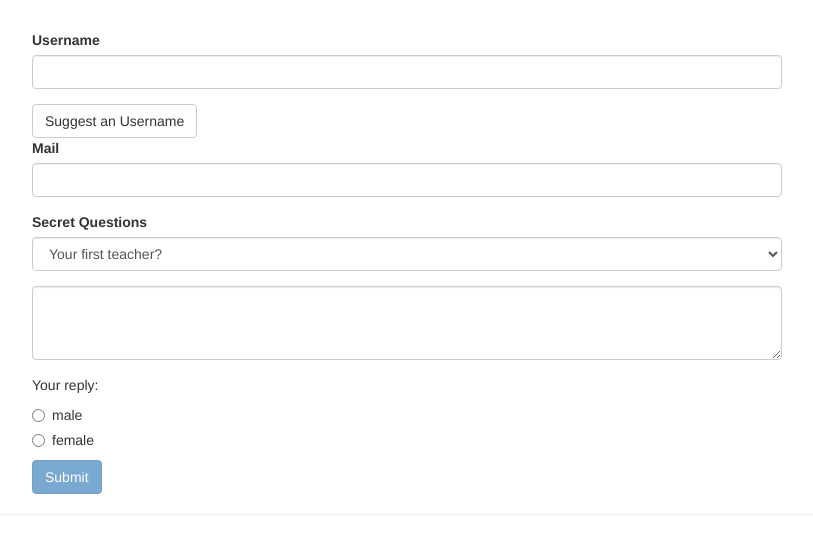
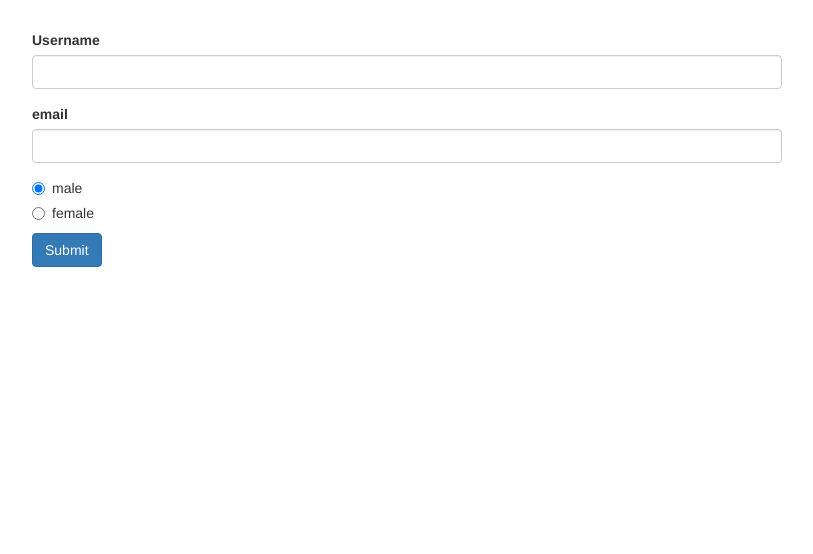
Before and after one commit to PaliiIvan/BookStore, an Angular app: page / in a window 1280 px wide. Shown: the top 554 px of the page, without its empty margins (233-1046 px from the left). Built offline with nearby package versions, Linux system fonts and the light colour scheme.

Commit message:
change module

```diff
--- a/src/app/app.component.css
+++ b/src/app/app.component.css
@@ -1,7 +1,3 @@
 .container {
   margin-top: 30px;
 }
-
-input.ng-invalid.ng-touched {
-  border: 1px solid red;
-}
--- a/src/app/app.component.html
+++ b/src/app/app.component.html
@@ -1,86 +1,33 @@
 <div class="container">
   <div class="row">
     <div class="col-xs-12 col-sm-10 col-md-8 col-sm-offset-1 col-md-offset-2">
-      <form (ngSubmit)="onSubmit()" #f="ngForm">
-        <div
-          id="user-data"
-          ngModelGroup="userData"
-          #userData="ngModelGroup">
+      <form [formGroup]="signupForm">
         <div class="form-group">
           <label for="username">Username</label>
           <input
             type="text"
             id="username"
             class="form-control"
-              ngModel
-              name="username"
-              required>
+            formControlName="username">
         </div>
-          <button
-            class="btn btn-default"
-            type="button"
-            (click)="suggestUserName()">Suggest an Username</button>
         <div class="form-group">
-            <label for="email">Mail</label>
+          <label for="email">email</label>
           <input
-              type="email"
+            type="text"
             id="email"
             class="form-control"
-              ngModel
-              name="email"
-              required
-              email
-              #email="ngModel">
-            <span class="help-block" *ngIf="!email.valid && email.touched">Please enter a valid email!</span>
+            formControlNaem="email">
         </div>
-        </div>
-        <p *ngIf="!userData.valid && userData.touched">User Data is invalid!</p>
-        <div class="form-group">
-          <label for="secret">Secret Questions</label>
-          <select
-            id="secret"
-            class="form-control"
-            [ngModel]="defaultQuestion"
-            name="secret">
-            <option value="pet">Your first Pet?</option>
-            <option value="teacher">Your first teacher?</option>
-          </select>
-        </div>
-        <div class="form-group">
-          <textarea
-            name="questionAnswer"
-            rows="3"
-            class="form-control"
-            [(ngModel)]="answer"></textarea>
-        </div>
-        <p>Your reply: {{ answer }}</p>
         <div class="radio" *ngFor="let gender of genders">
           <label>
             <input
               type="radio"
-              name="gender"
-              ngModel
               [value]="gender"
-              required>
-            {{ gender }}
+              formControlName="gender">{{ gender }}
           </label>
         </div>
-        <button
-          class="btn btn-primary"
-          type="submit"
-          [disabled]="!f.valid">Submit</button>
+        <button class="btn btn-primary" type="submit">Submit</button>
       </form>
     </div>
   </div>
-  <hr>
-  <div class="row" *ngIf="submitted">
-    <div class="col-xs-12">
-      <h3>Your Data</h3>
-      <p>Username: {{ user.username }}</p>
-      <p>Mail: {{ user.email }}</p>
-      <p>Secret Question: Your first {{ user.secretQuestion }}</p>
-      <p>Answer: {{ user.answer }}</p>
-      <p>Gender: {{ user.gender }}</p>
 </div>
-  </div>
-</div>
--- a/src/app/app.component.ts
+++ b/src/app/app.component.ts
@@ -1,55 +1,20 @@
-import { Component, ViewChild } from '@angular/core';
-import { NgForm } from '@angular/forms';
+import { Component, OnInit } from '@angular/core';
+import { FormGroup, FormControl } from '@angular/forms';
 
 @Component({
   selector: 'app-root',
   templateUrl: './app.component.html',
   styleUrls: ['./app.component.css']
 })
-export class AppComponent {
-  @ViewChild('f') signupForm: NgForm;
-  defaultQuestion = 'teacher';
-  answer = '';
+export class AppComponent implements OnInit {
   genders = ['male', 'female'];
-  user = {
-    username: '',
-    email: '',
-    secretQuestion: '',
-    answer: '',
-    gender: ''
-  };
-  submitted = false;
+  signupForm: FormGroup;
 
-  suggestUserName() {
-    const suggestedName = 'Superuser';
-    // this.signupForm.setValue({
-    //   userData: {
-    //     username: suggestedName,
-    //     email: ''
-    //   },
-    //   secret: 'pet',
-    //   questionAnswer: '',
-    //   gender: 'male'
-    // });
-    this.signupForm.form.patchValue({
-      userData: {
-        username: suggestedName
-      }
+  ngOnInit() {
+    this.signupForm = new FormGroup({
+      'username': new FormControl(null),
+      'email': new FormControl(null),
+      'gender': new FormControl('male')
     });
   }
-
-  // onSubmit(form: NgForm) {
-  //   console.log(form);
-  // }
-
-  onSubmit() {
-    this.submitted = true;
-    this.user.username = this.signupForm.value.userData.username;
-    this.user.email = this.signupForm.value.userData.email;
-    this.user.secretQuestion = this.signupForm.value.secret;
-    this.user.answer = this.signupForm.value.questionAnswer;
-    this.user.gender = this.signupForm.value.gender;
-
-    this.signupForm.reset();
-  }
 }
--- a/src/app/app.module.ts
+++ b/src/app/app.module.ts
@@ -1,7 +1,7 @@
 import { BrowserModule } from '@angular/platform-browser';
 import { NgModule } from '@angular/core';
 import { FormsModule } from '@angular/forms';
-
+import { ReactiveFormsModule } from '@angular/forms';
 import { AppComponent } from './app.component';
 
 @NgModule({
@@ -10,7 +10,8 @@ import { AppComponent } from './app.component';
   ],
   imports: [
     BrowserModule,
-    FormsModule
+    FormsModule,
+    ReactiveFormsModule
   ],
   providers: [],
   bootstrap: [AppComponent]
```
Lines whose indentation alone changed are shown as unchanged.
